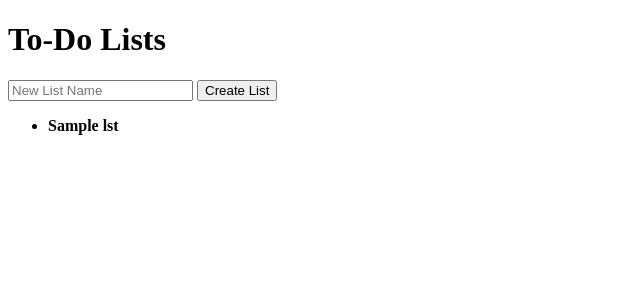
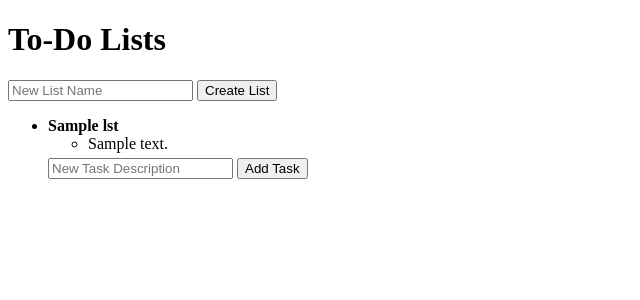
Before and after one commit to CI-Till-Krempel/horseless-carriage-eval-todo-app, a Flask app: template templates/index.html in a window 1280 px wide. Shown: the top 300 px of the page, without its empty margins (0-640 px from the left). Run offline with Flask 3, Linux system fonts and the light colour scheme; the template is opened without the code that fills it: most values are stand-ins (such as "Sample title", 1, 10 or a date in 2020).

Commit message:
feat(US-0002): implement add task to list feature and tests

```diff
--- a/app.py
+++ b/app.py
@@ -5,6 +5,7 @@ app = Flask(__name__)
 # In-memory database for lists and tasks
 todo_lists = {}
 counter = 1
+task_counter = 1
 
 @app.route('/')
 def index():
@@ -20,5 +21,20 @@ def create_list():
         todo_lists[list_id] = {'id': list_id, 'name': name, 'tasks': []}
     return redirect(url_for('index'))
 
+@app.route('/lists/<list_id>/tasks', methods=['POST'])
+def add_task(list_id):
+    global task_counter
+    if list_id in todo_lists:
+        description = request.form.get('description')
+        if description:
+            task_id = str(task_counter)
+            task_counter += 1
+            todo_lists[list_id]['tasks'].append({
+                'id': task_id,
+                'description': description,
+                'completed': False
+            })
+    return redirect(url_for('index'))
+
 if __name__ == '__main__':
     app.run(debug=True)
--- a/templates/index.html
+++ b/templates/index.html
@@ -16,6 +16,15 @@
         {% for list_id, lst in todo_lists.items() %}
             <li>
                 <strong>{{ lst.name }}</strong>
+                <ul>
+                    {% for task in lst.tasks %}
+                        <li>{{ task.description }}</li>
+                    {% endfor %}
+                </ul>
+                <form action="/lists/{{ list_id }}/tasks" method="POST" style="margin-top: 5px;">
+                    <input type="text" name="description" placeholder="New Task Description" required>
+                    <button type="submit">Add Task</button>
+                </form>
             </li>
         {% endfor %}
     </ul>
```
Also changed, not shown: specs/product-docs/GUIDE-Adding-Tasks.md (added, +7 -0 lines), test_app.py (+8 -0 lines).
